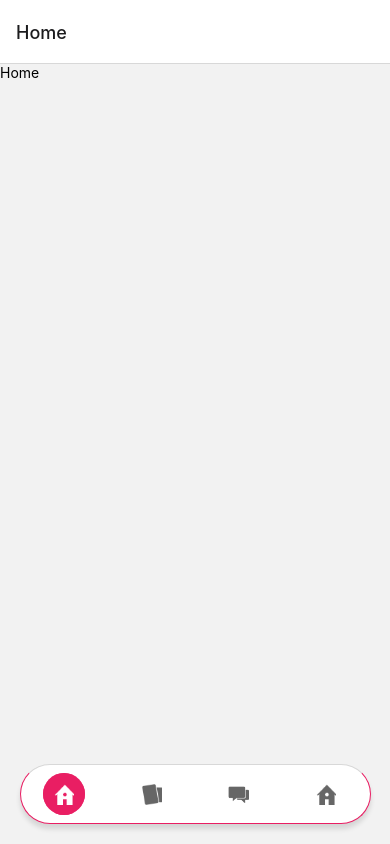
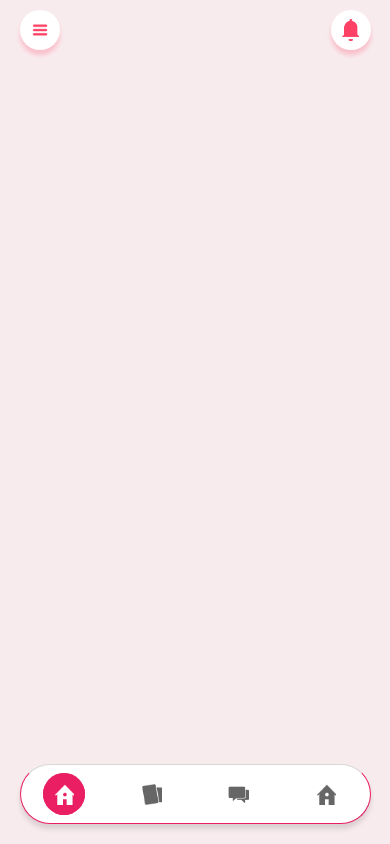
Before and after one commit to ShobhitShah1/MoodDating, a React Native app: screen /BottomTab in a window 390 px wide. Built offline with nearby package versions, Linux system fonts and the light colour scheme.

Commit message:
Add drawer and home header

```diff
--- a/App/Src/Common/AssetsPath.ts
+++ b/App/Src/Common/AssetsPath.ts
@@ -11,5 +11,7 @@ export const IconsPath = {
   ic_home: require('../../Assets/Icons/ic_home.png'),
   ic_chat: require('../../Assets/Icons/ic_chat.png'),
   ic_swipeCard: require('../../Assets/Icons/ic_swipeCard.png'),
+  ic_notification: require('../../Assets/Icons/ic_notification.png'),
+  ic_menu: require('../../Assets/Icons/ic_menu.png'),
 };
 export default {ImagesPath, IconsPath};
--- a/App/Src/Routes/BottomTabRoutes.tsx
+++ b/App/Src/Routes/BottomTabRoutes.tsx
@@ -66,6 +66,7 @@ const BottomTabRoutes: React.FC = () => (
     screenOptions={{
       tabBarStyle: styles.tabBarStyle,
       tabBarShowLabel: false,
+      headerShown: false,
     }}>
     {SCREENS.map(({name, component, icon}) => (
       <Tab.Screen
--- a/App/Src/Screen/Home/Home.tsx
+++ b/App/Src/Screen/Home/Home.tsx
@@ -1,14 +1,27 @@
-import {StyleSheet, Text, View} from 'react-native';
 import React from 'react';
+import {StyleSheet, View} from 'react-native';
+import HeaderView from './components/HeaderView';
 
 const Home = () => {
   return (
-    <View>
-      <Text>Home</Text>
+    <View style={styles.container}>
+      <View style={styles.contentView}>
+        <HeaderView />
+      </View>
     </View>
   );
 };
 
 export default Home;
 
-const styles = StyleSheet.create({});
+const styles = StyleSheet.create({
+  container: {
+    flex: 1,
+    paddingVertical: 10,
+    backgroundColor: '#F8EBEE',
+  },
+  contentView: {
+    width: '90%',
+    alignSelf: 'center',
+  },
+});
--- /dev/null
+++ b/App/Src/Screen/Home/components/HeaderView.tsx
@@ -0,0 +1,72 @@
+import React from 'react';
+import {Image, StyleSheet, View} from 'react-native';
+import {IconsPath} from '../../../Common/AssetsPath';
+import {COLORS} from '../../../Theme/Theme';
+
+let ICON_VIEW_SIZE = 40;
+
+const HeaderView = () => {
+  return (
+    <View style={styles.container}>
+      <View style={styles.iconsContainer}>
+        <Image
+          resizeMode="contain"
+          style={styles.icons}
+          source={IconsPath.ic_menu}
+        />
+      </View>
+
+      <View>
+        <></>
+      </View>
+      <View style={styles.iconsContainer}>
+        <Image
+          resizeMode="contain"
+          style={styles.icons}
+          source={IconsPath.ic_notification}
+        />
+      </View>
+    </View>
+  );
+};
+
+export default HeaderView;
+
+const styles = StyleSheet.create({
+  container: {
+    flexDirection: 'row',
+    justifyContent: 'space-between',
+  },
+  iconsContainer: {
+    width: ICON_VIEW_SIZE,
+    height: ICON_VIEW_SIZE,
+    borderRadius: 50,
+    alignItems: 'center',
+    justifyContent: 'center',
+    backgroundColor: 'white',
+    shadowColor: COLORS.Primary,
+    shadowOffset: {
+      width: 0,
+      height: 5,
+    },
+    shadowOpacity: 0.25,
+    shadowRadius: 4,
+    elevation: 10,
+  },
+  icons: {
+    width: ICON_VIEW_SIZE / 1.9,
+    height: ICON_VIEW_SIZE / 1.9,
+    alignItems: 'center',
+    justifyContent: 'center',
+  },
+  shadowContainer: {
+    position: 'relative',
+  },
+  topShadow: {
+    position: 'absolute',
+    top: 0,
+    left: 0,
+    right: 0,
+    height: 10,
+  },
+});
```
Also changed, not shown: App/Src/Routes/DrawerTabRoutes.tsx (added, +15 -0 lines), App/Assets/Icons/ic_menu.png (added), App/Assets/Icons/ic_notification.png (added).
